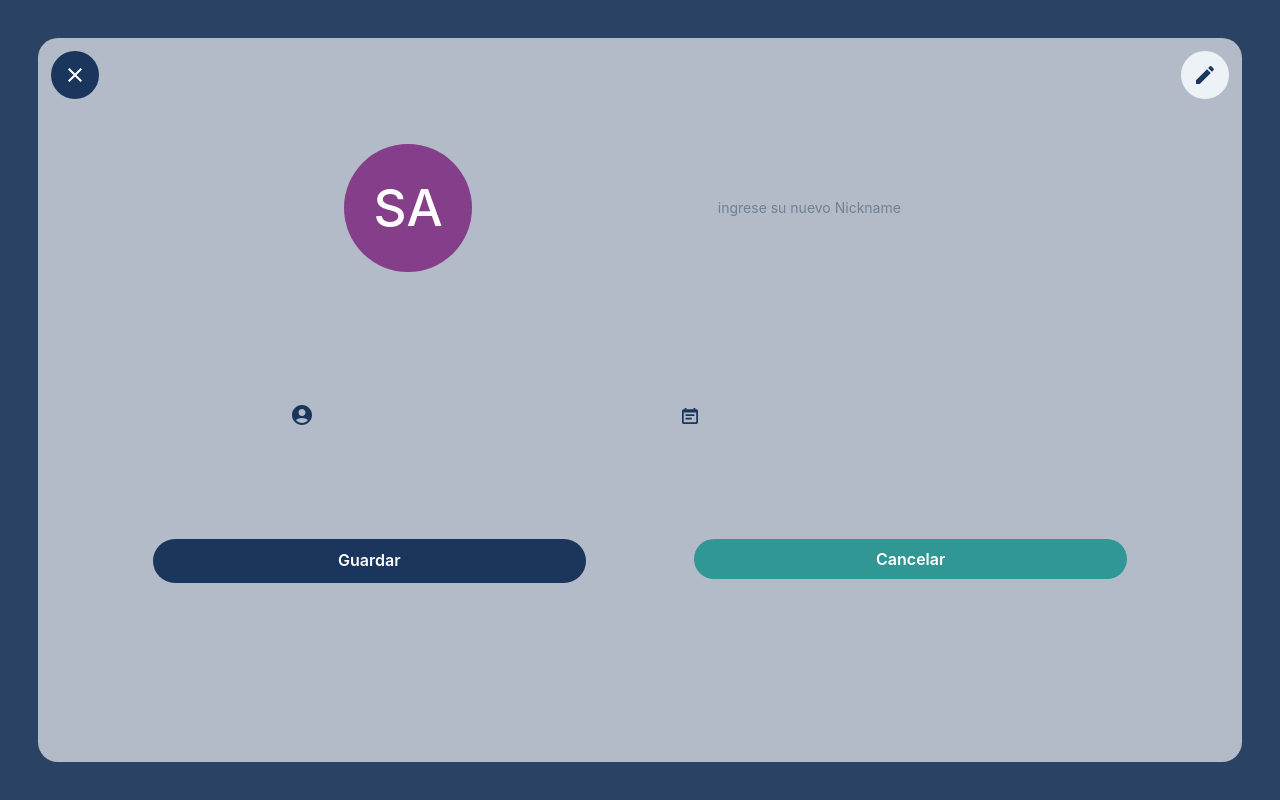
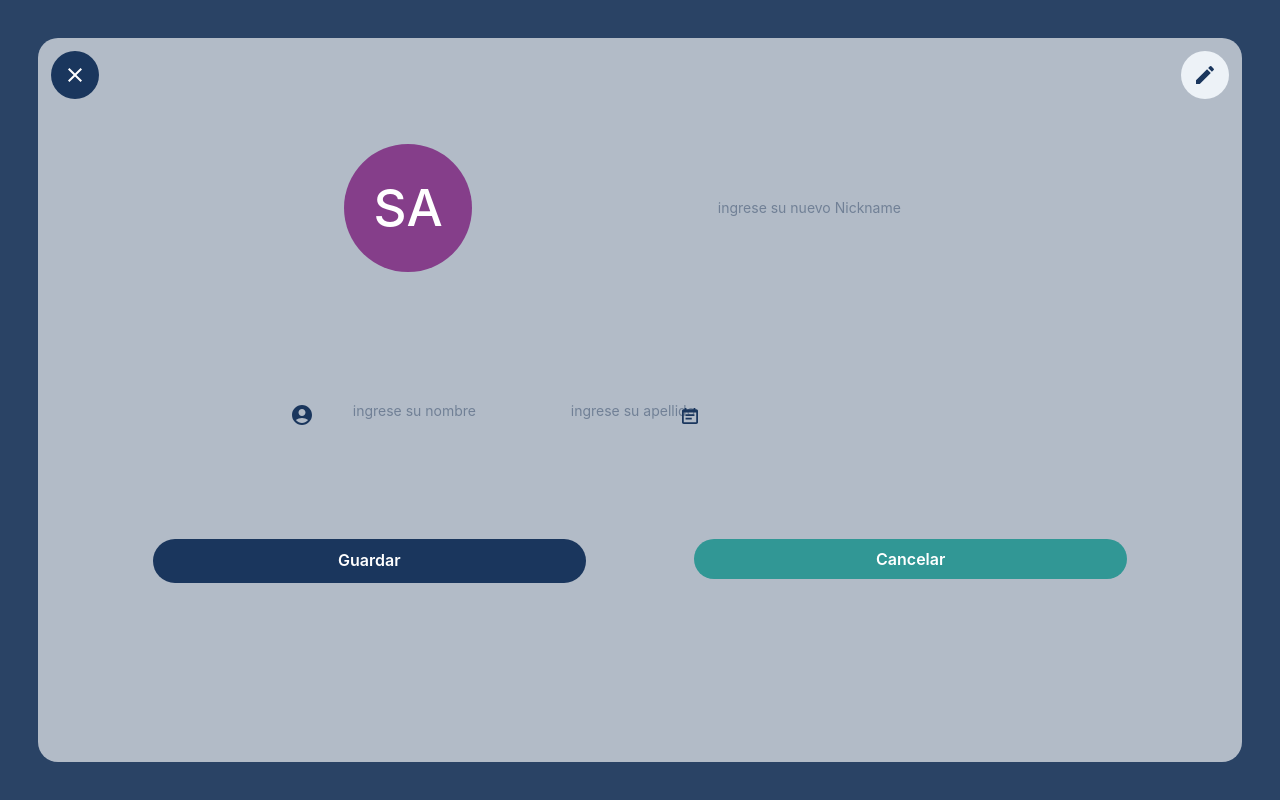
Before and after one commit to Equi00/Tramitarte-front, a React (Create React App) app: page /usuario in a window 1280 px wide. Both pictures are taken after a click on the button 1204 px from the left and 75 px from the top of the page. Built offline with nearby package versions, Linux system fonts and the light colour scheme.

Commit message:
modificacion en userProfile

```diff
--- a/src/pages/UserProfile.jsx
+++ b/src/pages/UserProfile.jsx
@@ -20,6 +20,8 @@ import usuarioService from "../services/UsuarioService";
 function UserProfile() {
   const [edit,setEdit]= useState(false)
   const [editNickname,setEditNickname]= useState()
+  const [editNombre, setEditNombre]=useState()
+  const [editApellido, setEditApellido]=useState()
   const [userData, setUserData] = useState()
 
   const {user}=useAuth0()
@@ -32,8 +34,15 @@ function UserProfile() {
   };
 
   const handleSave = async () => {
-      let usuarioActualizado = await usuarioService.actualizarNickUsuario(editNickname)
+      let body={
+        "username":editNickname,
+        "apellido":editApellido,
+        "nombre":editNombre
+      }
+      let usuarioActualizado = await usuarioService.actualizarDataUsuario(body)
       setEditNickname(usuarioActualizado.username);
+      setEditNombre(usuarioActualizado.nombre);
+      setEditApellido(usuarioActualizado.apellido)
       setUserData(usuarioActualizado)
       setEdit(false);
 };
@@ -111,7 +120,42 @@ useEffect(() => {
               <Box justifyContent="center" marginRight="2.4rem">
                 <AccountCircle size="lg" />
               </Box>
-              <Heading size="md"> {userData?.nombre} {userData?.apellido} </Heading>
+              <Heading size="xl"  style={{ fontSize:'14px' }}>
+               {edit? (
+                <input
+                   type="text"
+                   value={editNombre}
+                   placeholder="ingrese su nombre"
+                   onChange={(e) => setEditNombre(e.target.value)}
+                   style={{
+                    background: 'transparent',
+                    borderRadius:"5px",
+                    color: 'white',
+                    minWidth:'195px'
+                  }}
+                 />
+                  ) : (
+                    <Heading size="md">{userData?.nombre} </Heading>
+               )}
+              </Heading>
+              <Heading size="xl"  style={{ fontSize:'14px' }}>
+               {edit? (
+                <input
+                   type="text"
+                   value={editApellido}
+                   placeholder="ingrese su apellido"
+                   onChange={(e) => setEditApellido(e.target.value)}
+                   style={{
+                    background: 'transparent',
+                    borderRadius:"5px",
+                    color: 'white',
+                    minWidth:'195px'
+                  }}
+                 />
+                  ) : (
+                    <Heading size="md">{userData?.apellido} </Heading>
+               )}
+              </Heading>
             </WrapItem>
             <WrapItem p="2.4rem" w="sm">
               <Box justifyContent="center" marginRight="2.4rem">
--- a/src/services/UsuarioService.js
+++ b/src/services/UsuarioService.js
@@ -16,9 +16,8 @@ class UsuarioService {
         return usuario.data
     }
 
-    async actualizarNickUsuario(nick) {
+    async actualizarDataUsuario(body) {
         let usuarioAux = JSON.parse(window.localStorage.getItem('usuarioLogueado'));
-        let body = { "username": nick };
         let id = usuarioAux.id;
         try {
             let usuario = await axios?.post(`${this.urlBackend}/usuario/${id}`, body);
```
